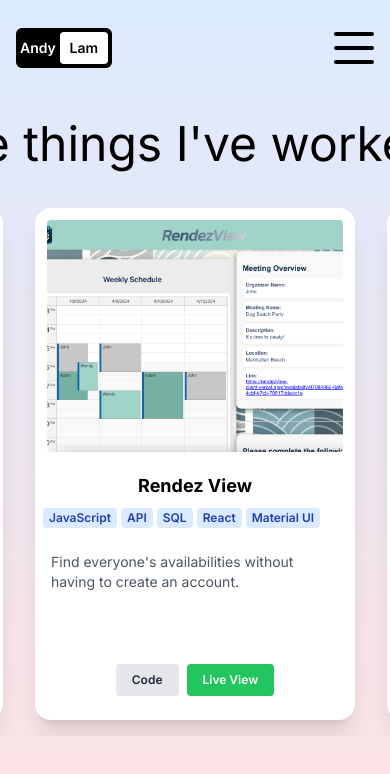
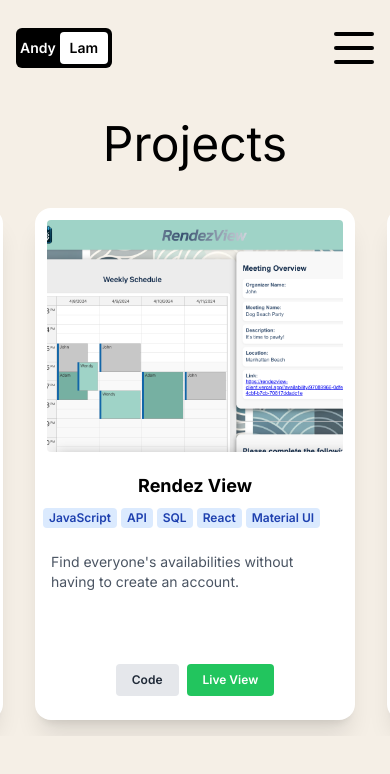
Before and after one commit to Andythelam/portfolio-website, a Next.js app: page /portfolio in a window 390 px wide. Shown: the top 774 px of the page. Built offline with nearby package versions, Linux system fonts and the light colour scheme.

Commit message:
changed background color and made home page more responsive

```diff
--- a/src/app/globals.css
+++ b/src/app/globals.css
@@ -1,3 +1,7 @@
+body {
+  background-color: #f5efe6; /* Or any color value like hex, rgb, or a TailwindCSS utility class if processed through a PostCSS plugin */
+}
+
 @tailwind base;
 @tailwind components;
 @tailwind utilities;
--- a/src/app/page.jsx
+++ b/src/app/page.jsx
@@ -31,7 +31,7 @@ const Homepage = () => {
         {/* TEXT CONTAINER */}
         <div className='h-1/2 lg:h-full lg:w-1/2 flex flex-col gap-8 items-center justify-center'>
           {/* TITLE */}
-          <h1 className='text-4xl md:text-6xl font-bold'>
+          <h1 className='text-4xl md:text-6xl font-bold pt-16 lg:pt-0'>
             Hi, I'm Andy
           </h1>
           {/* DESC */}
--- a/src/app/portfolio/page.jsx
+++ b/src/app/portfolio/page.jsx
@@ -49,7 +49,7 @@ const PortfolioPage = () => {
       <div className='flex justify-center items-center mx-auto px-6' ref={ref}>
         <div className=''>
           <div className='text-5xl text-center py-6'>
-            Some things I've worked on
+            Projects
           </div>
           <Carousel cards={cards} />
         </div>
--- a/src/components/transitionProvider.jsx
+++ b/src/components/transitionProvider.jsx
@@ -12,7 +12,7 @@ const TransitionProvider = ({ children }) => {
     <AnimatePresence mode="wait">
       <div
         key={pathName}
-        className="w-screen h-screen bg-gradient-to-b from-blue-100 to-red-100"
+        className="w-screen h-screen"
       >
         <motion.div
           className="h-screen w-screen fixed bg-black rounded-b-[100px] z-40"
--- a/tailwind.config.js
+++ b/tailwind.config.js
@@ -7,11 +7,9 @@ module.exports = {
   ],
   theme: {
     extend: {
-      backgroundImage: {
-        "gradient-radial": "radial-gradient(var(--tw-gradient-stops))",
-        "gradient-conic":
-          "conic-gradient(from 180deg at 50% 50%, var(--tw-gradient-stops))",
-      },
+      colors: {
+        'custom-bg': '#f5efe6',  // Define your custom background color here
+      }
     },
   },
   plugins: [],
```
